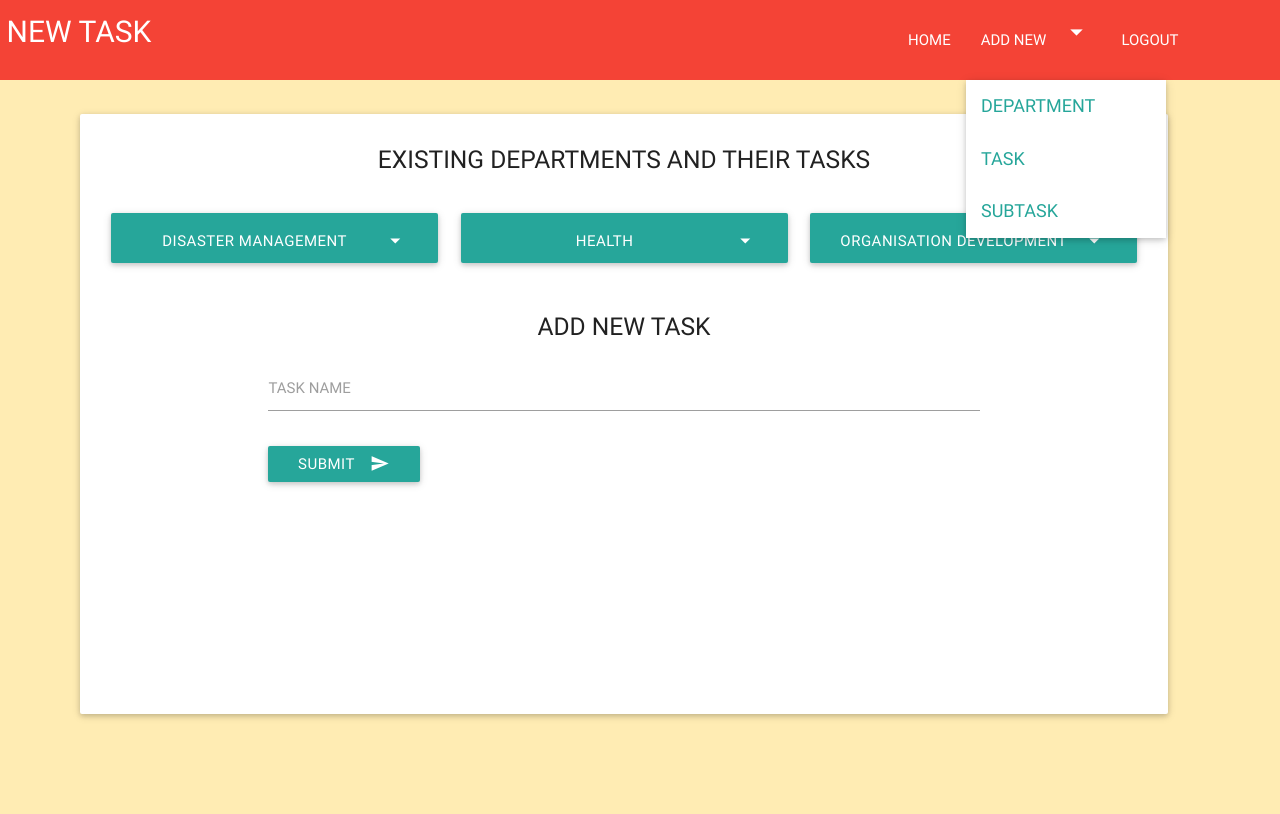
After one commit to gnarula/nsmm, a Django app: page /newtask in a window 1280 px wide, after a click on "ADD NEW". The commit adds this page. Run offline with Django 3.2, Linux system fonts and the light colour scheme; data comes from the database, SQL or seed files in the repository; data that the repository does not hold is empty.

Commit message:
New Department page and Incomplete New Task Page

```diff
--- a/mapping/forms.py
+++ b/mapping/forms.py
@@ -13,10 +13,14 @@ class DepartmentForm(forms.ModelForm):
         model = Department
         exclude = []
 
+        labels = {'name' : 'DEPARTMENT NAME'}
+
 class TaskForm(forms.ModelForm):
     class Meta:
         model = Task
         exclude = []
+
+        labels = {'name':'TASK NAME'}
 
 class SubtaskForm(forms.ModelForm):
     class Meta:
--- a/mapping/static/css/style.css
+++ b/mapping/static/css/style.css
@@ -14,8 +14,14 @@ nav .brand-logo {
 .btn-large{margin-top: 30px ;
           width: 100%;
           height: 50px ;
-          line-height: 25px;
+
 }
+
+.side-nav{width: 300px;}
+
+.side-nav li {padding: 0px 0px ;}
+
+.dep{width: 70% ;}
 
 .drop{z-index: 10 ;}
 
@@ -27,11 +33,21 @@ nav .brand-logo {
       height: 600px;
 }
 
-body{background-color: #ffecb3 ;}
+
+body {
+    display: flex;
+    min-height: 100vh;
+    flex-direction: column;
+    background-color: #ffecb3 ;
+  }
 
 .divider{height: 5px;}
 
-#down{margin-top:7px; }
+.down{margin-top: 50px;
+
+}
+
+.dropdown-content{margin-top: 80px;}
 
 #change{color: black}
 
@@ -114,6 +130,7 @@ footer.page-footer {
 
 header.dashboard, main.dashboard {
   padding-left: 240px;
+  flex: 1 0 auto;
 }
 
 @media only screen and (max-width : 992px) {
@@ -162,7 +179,7 @@ a.button-collapse.top-nav.full {
 
 @media only screen and (min-width : 993px) {
   .container {
-    width: 85%;
+    width: 90%;
   }
 }
 
--- a/mapping/templates/mapping/departments.html
+++ b/mapping/templates/mapping/departments.html
@@ -4,7 +4,7 @@
 <head>
  <meta http-equiv="Content-Type" content="text/html; charset=UTF-8"/>
   <meta name="viewport" content="width=device-width, initial-scale=1, maximum-scale=1.0, user-scalable=no"/>
-  <title>{% block title %}{% endblock %} - SAYN</title>
+  <title>{% block title %}{% endblock %} - NSMM</title>
 
   <!-- CSS  -->
   <link href="{% static "css/materialize.css" %}" type="text/css" rel="stylesheet" media="screen,projection"/>
--- /dev/null
+++ b/mapping/templates/mapping/newtask.html
@@ -0,0 +1,81 @@
+{% load staticfiles %}
+<!DOCTYPE html>
+<html lang="en">
+<head>
+ <meta http-equiv="Content-Type" content="text/html; charset=UTF-8"/>
+  <meta name="viewport" content="width=device-width, initial-scale=1, maximum-scale=1.0, user-scalable=no"/>
+  <title>{% block title %}{% endblock %} - NSMM</title>
+
+  <!-- CSS  -->
+  <link href="{% static "css/materialize.css" %}" type="text/css" rel="stylesheet" media="screen,projection"/>
+  <link href="{% static "css/style.css" %}" type="text/css" rel="stylesheet" media="screen,projection"/>
+</head>
+<body>
+    <header>
+      {% for department in departments %}
+      <ul id="dropdown{{department.id}}" class=" drop dropdown-content">
+        {% for task in tasks %}
+        {% if task.department.id == department.id %}
+        <li class="bold"><a href="/department/{{department.id}}/task/{{task.id}}" class="waves-effect waves-teal">{{task.name}}</a></li>
+        {% endif %}
+        {% endfor %}
+      </ul>
+      {% endfor %}
+      <ul id="dropdown5" class="dropdown-content">
+        <li class="bold"><a href="/newdepartment" class="waves-effect waves-teal">DEPARTMENT</a></li>
+        <li class="bold"><a href="/newtask" class="waves-effect waves-teal">TASK</a></li>
+        <li class="bold"><a href="#" class="waves-effect waves-teal">SUBTASK</a></li>
+      </ul>
+      <div class="navbar-fixed">
+      <nav class="black-text top-nav red ">
+        <div class="container">
+          <div class="nav-wrapper">
+            <a class="head">{{ title }}</a>
+            <ul class="header-list right">
+              <li><a href="/">HOME</a></li>
+              <li><a class="dropdown-button" href="#" data-activates="dropdown5">ADD NEW<i class="mdi-navigation-arrow-drop-down right"></i></a></li>
+              <li><a href="/logout">LOGOUT</a></li>
+            </ul>
+          </div>
+        </div>
+      </nav>
+      </div>
+    </header>
+    <main>
+      <div class="col s12">
+        <div class="box card">
+          <div class="card-content">
+            <h5 class="center">EXISTING DEPARTMENTS AND THEIR TASKS</h5>
+            <div class="row">
+              {% for department in departments %}
+              <div class="col l4">
+              <a class="dropdown-button waves-effect waves-light btn-large" href="#" data-activates="dropdown{{department.id}}"><i id="down" class="mdi-navigation-arrow-drop-down right"></i>{{department.name}}</a>
+              </div>
+              {% endfor %}
+            </div>
+            <h5 class="down center">ADD NEW TASK</h5>
+            <form method="POST" action="" class="col s12">
+                  <div class="dep row">
+                  {% csrf_token %}
+                    <div class="input-field col s12">
+                      {{ form.name }}
+                      <label for="{{ form.name.id_for_label }}">{{form.name.label}}</label>
+                    </div>
+                  </div>
+                  <div class="dep row">
+                    <div class="col s12 ">
+                    <button class="btn waves-effect waves-light" type="submit" name="action">Submit
+                    <i class="mdi-content-send right"></i>
+                    </button>
+                    </div>
+                  </div>
+            </form>
+          </div>
+        </div>
+      </div>
+    </main>
+    <script src="{% static "js/jquery-2.1.1.min.js" %}"></script>
+    <script src="{% static "js/materialize.js" %}"></script>
+    <script src="{% static "js/init.js" %}"></script>
+</body>
+</html>
--- a/mapping/templates/mapping/viewsubtask.html
+++ b/mapping/templates/mapping/viewsubtask.html
@@ -18,7 +18,6 @@
         {% for subtask in subtasks %}
         <li class="bold"><a href="" class="waves-effect waves-teal">{{subtask.name}}</a></li>
         {% endfor %}
-
       </ul>
     </header>
 
--- a/mapping/templates/mapping/viewtask.html
+++ b/mapping/templates/mapping/viewtask.html
@@ -18,9 +18,13 @@
       {% for subtask in subtasks %}
       <li class="bold"><a href="{{subtask.task.id}}/subtask/{{subtask.id}}" class="waves-effect waves-teal">{{subtask.name}}</a></li>
       {% endfor %}
+      <li class="bold"><a href="{{subtask.task.id}}/subtask/{{subtask.id}}" class="waves-effect waves-teal"></a></li>
+      <li class="bold"><a href="{{subtask.task.id}}/subtask/{{subtask.id}}" class="waves-effect waves-teal"></a></li>
+    </ul>
     {% endblock %}
-    </ul>
   </header>
+
+
 
 
     <script src="{% static "js/jquery-2.1.1.min.js" %}"></script>
--- a/mapping/views.py
+++ b/mapping/views.py
@@ -43,7 +43,7 @@ def department(request):
     t = Task()
     # total_depts = sum(0 == 0 for department in departments)
     # total_tasks = sum(0 == 0 for task in tasks)
-    return render(request,'mapping/departments.html',{'departments': departments, 'title':'Departments', 'tasks': tasks})
+    return render(request,'mapping/departments.html',{'departments': departments, 'title':'DEPARTMENTS', 'tasks': tasks})
 
 def tasks(request, department=None, task=None):
     departments = Department.objects.all().order_by('name')
@@ -99,3 +99,24 @@ def youth(request):
 
 def volunteer(request):
     return render(request,'mapping/volunteer.html',{'title':'VOLUNTEERING'})
+
+def newdepartment(request):
+    departments = Department.objects.all().order_by('name')
+    if request.method == "POST":
+        form = DepartmentForm(request.POST)
+        if form.is_valid():
+            form.save()
+            return HttpResponseRedirect('/', {'success': 'Department Added'})
+        else:
+            return render(request,'mapping/newdepartment.html',{'departments': departments,'title':'NEW DEPARTMENT' , 'form': form})
+
+    else:
+        form = DepartmentForm()
+        return render(request,'mapping/newdepartment.html',{'departments': departments,'title':'NEW DEPARTMENT' , 'form': form})
+
+
+def newtask(request):
+    departments = Department.objects.all().order_by('name')
+    tasks = Task.objects.all().order_by('name')
+    form = TaskForm()
+    return render(request,'mapping/newtask.html',{'departments': departments, 'title':'NEW TASK ', 'tasks': tasks , 'form' : form})
--- a/nsmm/urls.py
+++ b/nsmm/urls.py
@@ -17,4 +17,6 @@ urlpatterns = patterns('',
     url(r'^od/nsd$',views.nsd),
     url(r'^od/youth$',views.youth),
     url(r'^od/volunteer$',views.volunteer),
+    url(r'^newdepartment$',views.newdepartment),
+    url(r'^newtask$',views.newtask),
 )
```
Also changed, not shown: mapping/templates/mapping/home.html (+4 -3 lines), mapping/templates/mapping/newdepartment.html (added, +70 -0 lines), mapping/static/background1.jpg (deleted), mapping/static/background2.jpg (deleted), mapping/static/background3.jpg (deleted), mapping/static/bits.png (added), mapping/static/fb.png (added), 1 other file.
